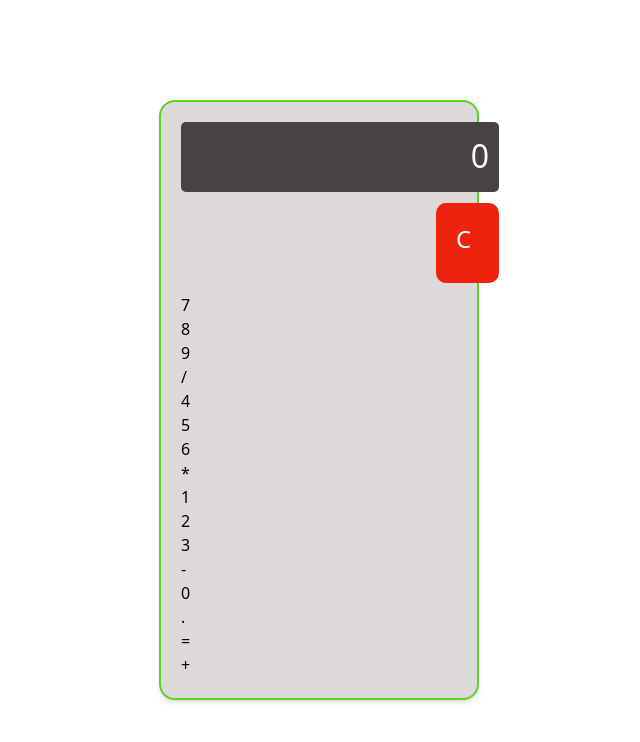
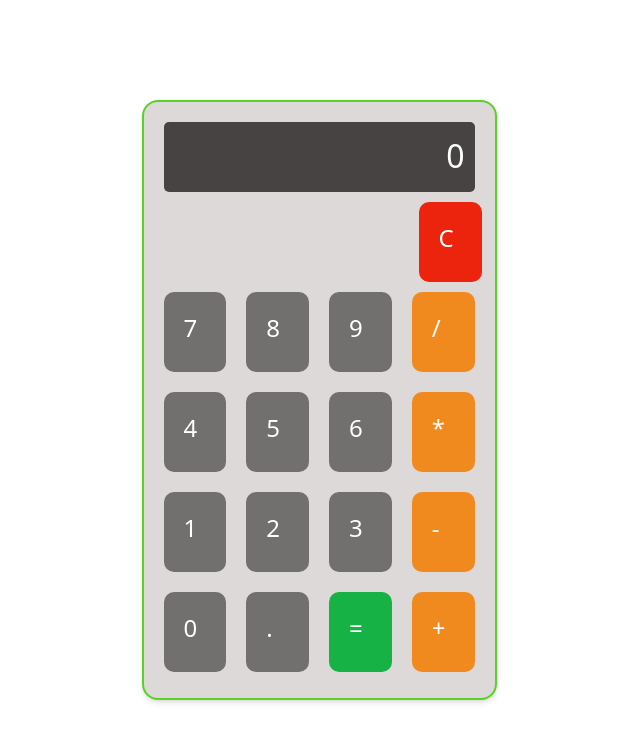
Before and after one commit to Obsaabdu/basic-calculator-web, a plain HTML site: page index.html in a window 1280 px wide. Shown: the whole page, without its empty margins (321-961 px from the left). Drawn offline with nearby package versions, Linux system fonts and the light colour scheme.

Commit message:
i added hover and transition effects and i fixed the whole style

```diff
--- a/index.html
+++ b/index.html
@@ -6,27 +6,27 @@
     <script src="https://cdn.tailwindcss.com"></script>
     <title>Calculator</title>
 </head>
-<body  class="flex justify-center items-center h-[100vh] bg-white m-0 font-sans">
-    <div id="calculator" class="bg-[#ddd9d9] rounded-2xl shadow-md p-5 w-[320px] h-[600px] grid grid-rows-[auto 1fr] border-[2px] border-[#56d424] relative">
+<body  class="flex justify-center items-center h-[100vh] bg-white m-0 font-[Arial, sans-serif]">
+    <div id="calculator" class="bg-[#ddd9d9] rounded-2xl shadow-md p-5 w-[355px] h-[600px] grid-rows-[auto 1fr] border-[2px] border-[#56d424] relative">
         <div id="display" class="bg-[#474343] text-white text-right text-[2em] h-[70px] p-2.5 rounded-[5px] mb-2.5 relative">0</div>
-        <div id="btnclr" class="bg-[#ed240d] hover:bg-red-400 border-none rounded-[10px] w-[63px] h-[80px] text-white p-5 mb-2.5 ml-[255px] text-2xl cursor-pointer transition duration-300 ease-in-out ">C</div>
-        <div>
-            <div id="btn7" onclick="appendToDisplay('7')">7</div>
-            <div id="btn8" onclick="appendToDisplay('8')">8</div>
-            <div id="btn9" onclick="appendToDisplay('9')">9</div>
-            <div id="btndv" onclick="appendToDisplay('/')">/</div>
-            <div id="btn4" onclick="appendToDisplay('4')">4</div>
-            <div id="btn5" onclick="appendToDisplay('5')">5</div>
-            <div id="btn6" onclick="appendToDisplay('6')">6</div>
-            <div id="btnml" onclick="appendToDisplay('*')">*</div>
-            <div id="btn1" onclick="appendToDisplay('1')">1</div>
-            <div id="btn2" onclick="appendToDisplay('2')">2</div>
-            <div id="btn3" onclick="appendToDisplay('3')">3</div>
-            <div id="btnmi" onclick="appendToDisplay('-')">-</div>
-            <div id="btn0" onclick="appendToDisplay('0')">0</div>
-            <div id="btnpt" onclick="appendToDisplay('.')">.</div>
-            <div id="btn equals" onclick="calculateResult()">=</div>
-            <div id="btnpl" onclick="appendToDisplay('+')">+</div>
+        <div id="btnclr" class="bg-[#ed240d] hover:bg-red-700 border-none rounded-[10px] w-[63px] h-[80px] text-white p-5 mb-2.5 ml-[255px] text-2xl cursor-pointer transition duration-300 ease-in-out">C</div>
+        <div class="grid grid-cols-4 gap-5">
+            <div id="btn7" class="h-20 bg-[#726f6f] border-none rounded-[10px] text-white p-5 text-2xl cursor-pointer hover:bg-[#505050] transition duration-300 ease-in-out" onclick="appendToDisplay('7')">7</div>
+            <div id="btn8" class="h-20 bg-[#726f6f] border-none rounded-[10px] text-white p-5 text-2xl cursor-pointer hover:bg-[#505050] transition duration-300 ease-in-out" onclick="appendToDisplay('8')">8</div>
+            <div id="btn9" class="h-20 bg-[#726f6f] border-none rounded-[10px] text-white p-5 text-2xl cursor-pointer hover:bg-[#505050] transition duration-300 ease-in-out" onclick="appendToDisplay('9')">9</div>
+            <div id="btndv" class="bg-[#f08a1e] border-none rounded-[10px] text-white p-5 text-2xl cursor-pointer hover:bg-[#c08500] transition duration-300 ease-in-out"  onclick="appendToDisplay('/')">/</div>
+            <div id="btn4" class="h-20 bg-[#726f6f] border-none rounded-[10px] text-white p-5 text-2xl cursor-pointer hover:bg-[#505050] transition duration-300 ease-in-out" onclick="appendToDisplay('4')">4</div>
+            <div id="btn5" class="h-20 bg-[#726f6f] border-none rounded-[10px] text-white p-5 text-2xl cursor-pointer hover:bg-[#505050] transition duration-300 ease-in-out" onclick="appendToDisplay('5')">5</div>
+            <div id="btn6" class="h-20 bg-[#726f6f] border-none rounded-[10px] text-white p-5 text-2xl cursor-pointer hover:bg-[#505050] transition duration-300 ease-in-out" onclick="appendToDisplay('6')">6</div>
+            <div id="btnml" class="bg-[#f08a1e] border-none rounded-[10px] text-white p-5 text-2xl cursor-pointer hover:bg-[#c08500] transition duration-300 ease-in-out" onclick="appendToDisplay('*')">*</div>
+            <div id="btn1" class="h-20 bg-[#726f6f] border-none rounded-[10px] text-white p-5 text-2xl cursor-pointer hover:bg-[#505050] transition duration-300 ease-in-out" onclick="appendToDisplay('1')">1</div>
+            <div id="btn2" class="h-20 bg-[#726f6f] border-none rounded-[10px] text-white p-5 text-2xl cursor-pointer hover:bg-[#505050] transition duration-300 ease-in-out" onclick="appendToDisplay('2')">2</div>
+            <div id="btn3" class="h-20 bg-[#726f6f] border-none rounded-[10px] text-white p-5 text-2xl cursor-pointer hover:bg-[#505050] transition duration-300 ease-in-out" onclick="appendToDisplay('3')">3</div>
+            <div id="btnmi" class="bg-[#f08a1e] border-none rounded-[10px] text-white p-5 text-2xl cursor-pointer hover:bg-[#c08500] transition duration-300 ease-in-out" onclick="appendToDisplay('-')">-</div>
+            <div id="btn0" class="h-20 bg-[#726f6f] border-none rounded-[10px] text-white p-5 text-2xl cursor-pointer hover:bg-[#505050] transition duration-300 ease-in-out" onclick="appendToDisplay('0')">0</div>
+            <div id="btnpt" class="h-20 bg-[#726f6f] border-none rounded-[10px] text-white p-5 text-2xl cursor-pointer hover:bg-[#505050] transition duration-300 ease-in-out" onclick="appendToDisplay('.')">.</div>
+            <div id="btnequals" class="h-20 bg-[#17b246] border-none rounded-[10px] text-white p-5 text-2xl cursor-pointer hover:bg-[#1c7a31] transition duration-300 ease-in-out" onclick="calculateResult()">=</div>
+            <div id="btnpl" class="bg-[#f08a1e] border-none rounded-[10px] text-white p-5 text-2xl cursor-pointer hover:bg-[#c08500] transition duration-300 ease-in-out" onclick="appendToDisplay('+')">+</div>
 
         </div>
     </div>
```
